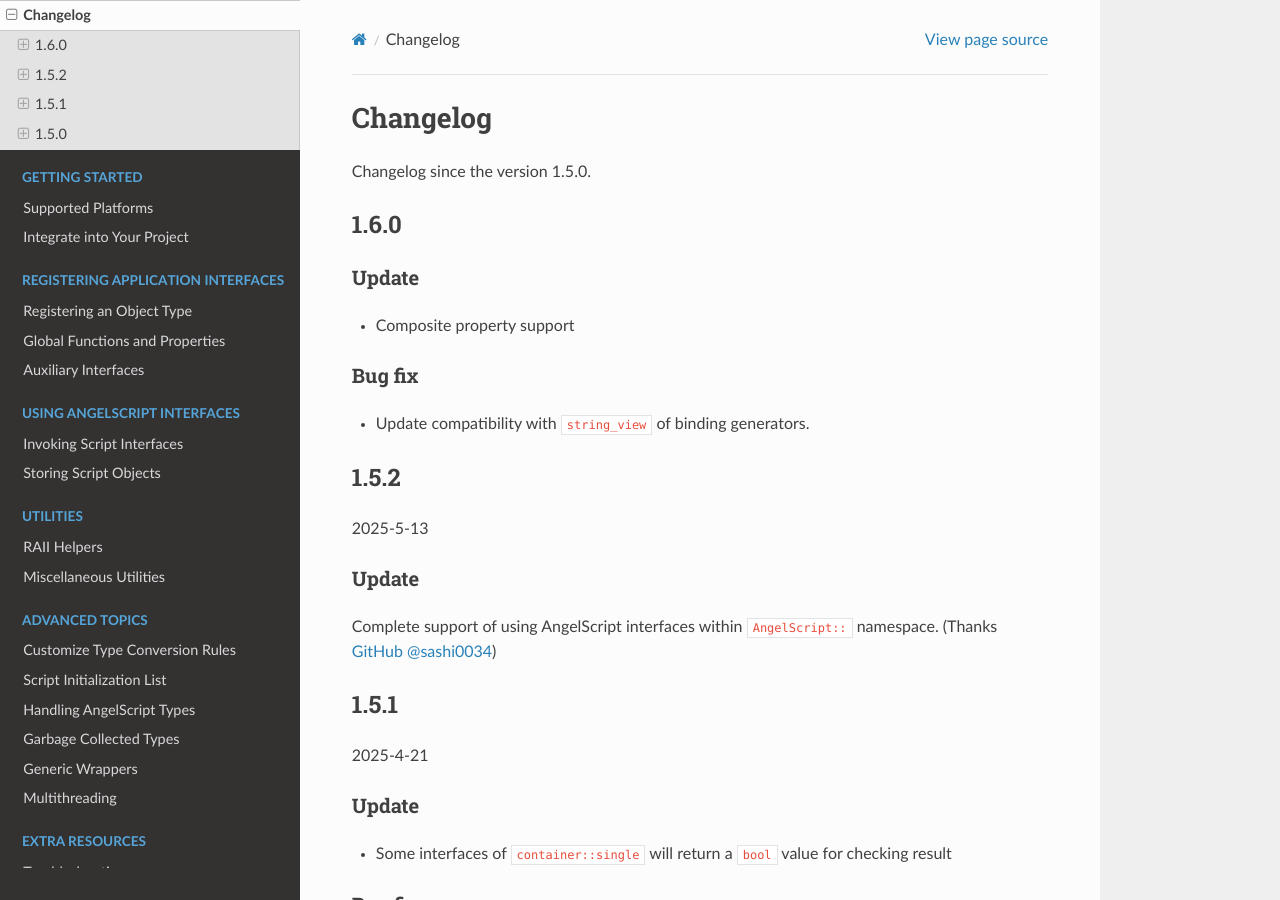
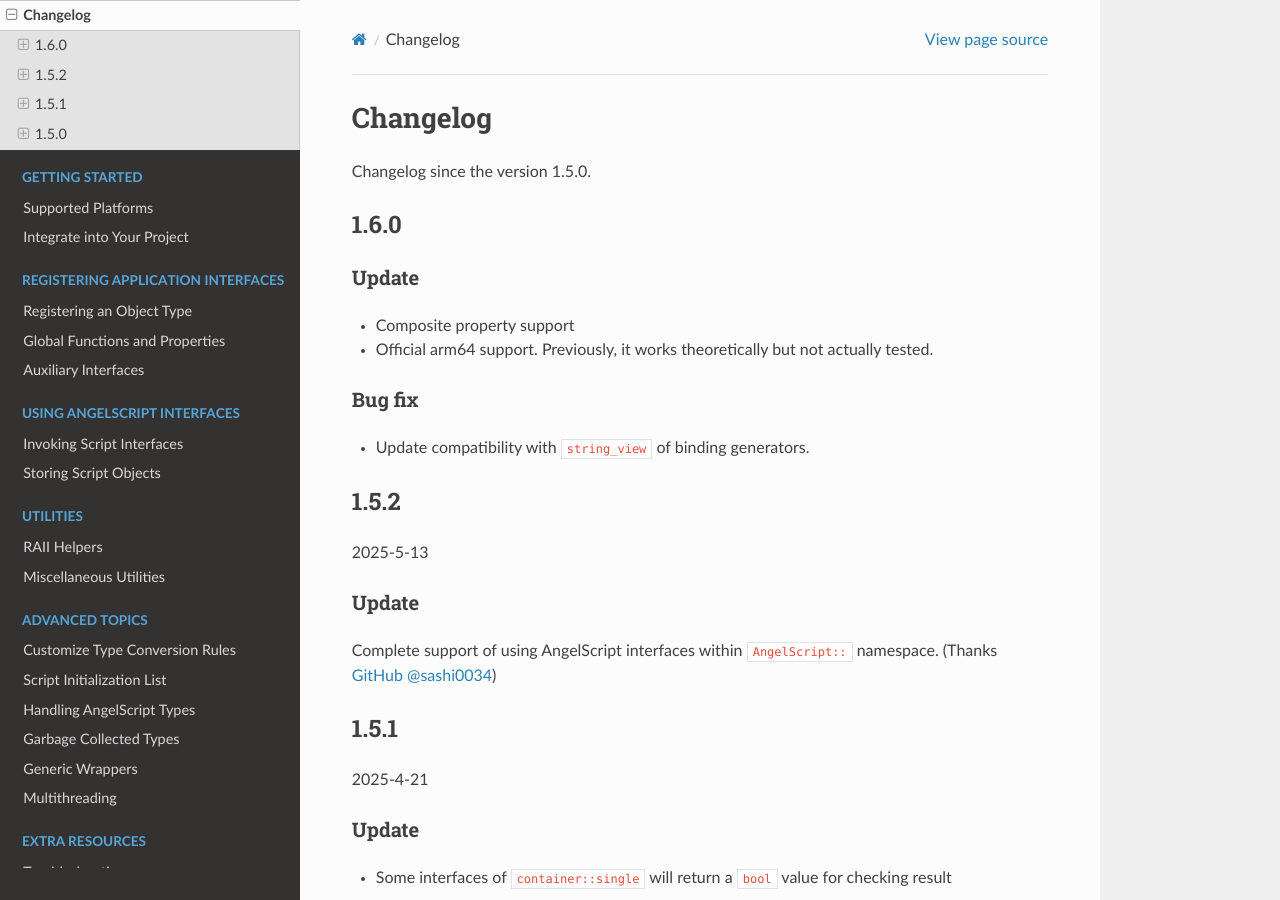
Before and after one commit to HenryAWE/asbind20, a Sphinx documentation site: the page built from doc/changelog.rst, in a window 1280 px wide and 900 px high. Built offline with Sphinx 7.4.7 and the Read the Docs theme 3.1.0, drawn with Linux system fonts in a browser that asks for light colours.

Commit message:
Update changelog

```diff
--- a/doc/changelog.rst
+++ b/doc/changelog.rst
@@ -10,7 +10,7 @@ Update
 ~~~~~~
 
 - Composite property support
-
+- Official arm64 support. Previously, it works theoretically but not actually tested.
 
 Bug fix
 ~~~~~~~
```
